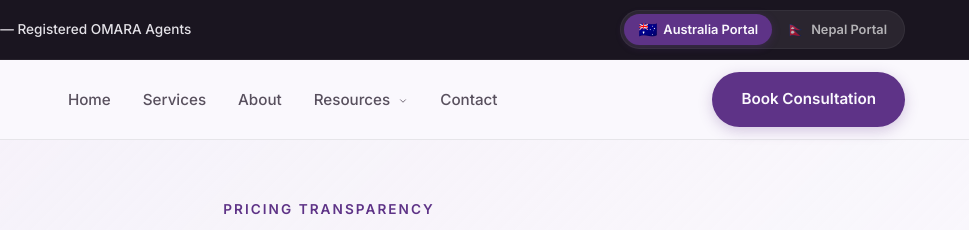
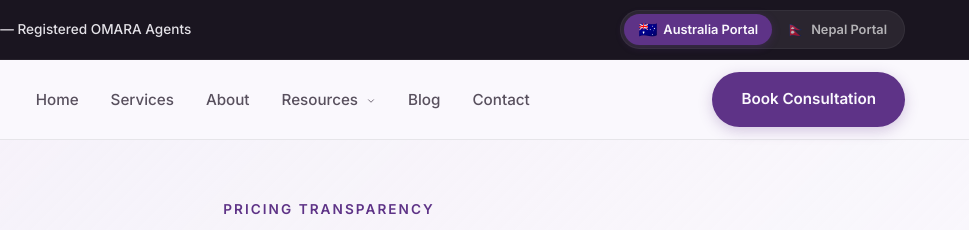
Before and after one commit to riwazudas/pictor-landing, a plain HTML site: page calculator.html in a window 1280 px wide. Shown: the top 230 px of the page, 311-1280 px from the left. Drawn offline with nearby package versions, Linux system fonts and the light colour scheme.

Commit message:
nav: add blog link to calculator pages menu bars

```diff
--- a/calculator.html
+++ b/calculator.html
@@ -66,6 +66,7 @@
               <li><a href="resources.html" class="">Guides & Checklists</a></li>
             </ul>
           </li>
+          <li><a href="blog.html" class="nav-link">Blog</a></li>
           <li><a href="index.html#contact" class="nav-link">Contact</a></li>
         </ul>
       </nav>
@@ -96,6 +97,7 @@
             style="padding-left: 20px; font-size: 1.25rem; opacity: 0.85;">— PR Points Calculator</a></li>
         <li><a href="processing-times.html" class="mobile-nav-link"
             style="padding-left: 20px; font-size: 1.25rem; opacity: 0.85;">— Visa Processing Times</a></li>
+        <li><a href="blog.html" class="mobile-nav-link">Blog</a></li>
         <li><a href="index.html#contact" class="mobile-nav-link">Contact</a></li>
         <li class="mobile-cta-li"><a href="index.html#booking" class="btn btn-primary btn-mobile-cta">Book
             Consultation</a></li>
```
Also changed, not shown: points-calculator.html (+2 -0 lines).
